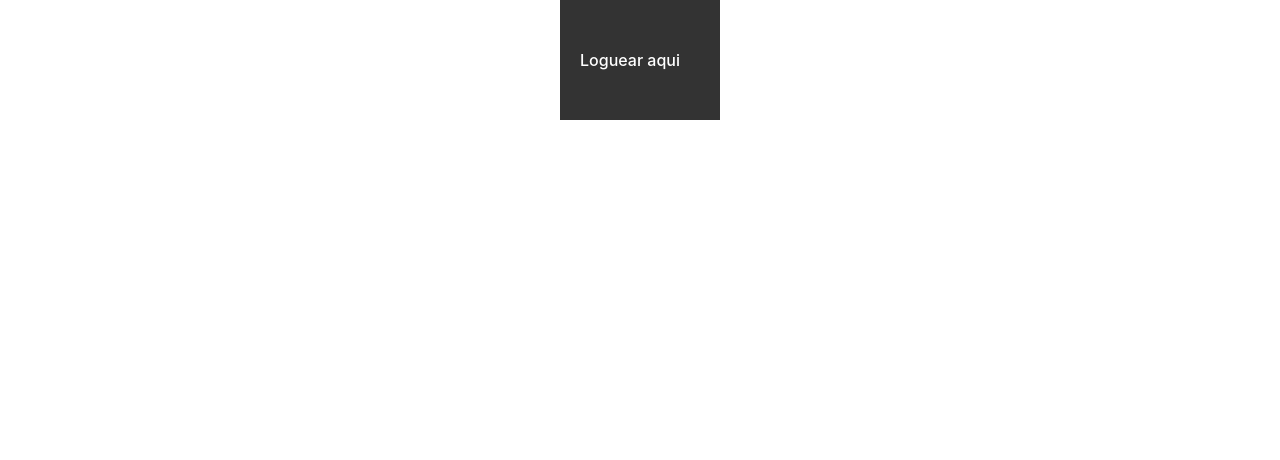
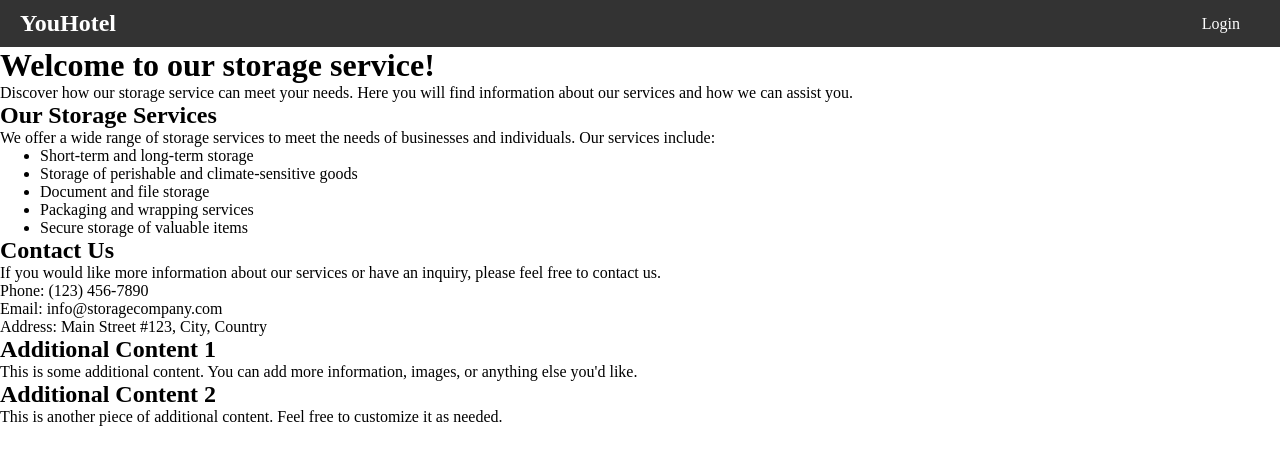
Before and after one commit to oskcarsv/front-hotel-management, a React (Vite) app: page / in a window 1280 px wide. Shown: the top 460 px of the page. Built offline with nearby package versions, Linux system fonts and the light colour scheme.

Commit message:
Update Navbar component styles and add title to main page

```diff
--- a/src/App.jsx
+++ b/src/App.jsx
@@ -1,3 +1,4 @@
+/* eslint-disable no-unused-vars */
 import {
   BrowserRouter as Router,
   Routes,
--- a/src/components/navbars/Navbar.jsx
+++ b/src/components/navbars/Navbar.jsx
@@ -1,26 +1,33 @@
 import "../styles/Navbar.css";
+import "../styles/Variables.css";
 
 export const Navbar = () => {
   var saved = localStorage.getItem("user");
 
   const handleLogout = () => {
-    localStorage.removeItem('user');
+    localStorage.removeItem("user");
     saved = null;
-    window.location.href = './'
-  }
+    window.location.href = "./";
+  };
 
   return (
     <nav className="navbar">
-      <div className="navbar-logo imgNav">
-        <div className="imgNav"></div>
+      <div className="tittle-">
+        <h1>YouHotel</h1>
       </div>
+
       <ul className="navbar-links">
-        {
-         saved == null? (<li><a href="/auth">Loguear aqui</a></li>):(<li><a href="#" onClick={handleLogout}>Salir</a></li>)
-
-        }
-        {/* <li><a href="/auth">Loguear aqui</a></li>
-        <li><a href="#">Acceder</a></li> */}
+        {saved == null ? (
+          <li>
+            <a href="/auth">Login</a>
+          </li>
+        ) : (
+          <li>
+            <a href="#" onClick={handleLogout}>
+              Salir
+            </a>
+          </li>
+        )}
       </ul>
     </nav>
   );
--- /dev/null
+++ b/src/components/styles/Variables.css
@@ -0,0 +1,21 @@
+@import url('https://fonts.googleapis.com/css2?family=League+Spartan:wght@100..900&display=swap');
+
+
+:root {
+    /*Colors*/
+    --black: black;
+    --beige: #FFFBF5;
+    --blue: #27374D;
+
+    /*primary font*/
+    --primary-font: 'League Spartan', sans-serif;
+    --primary-font-size: 65px;
+    --primary-font-weight: bold;
+    --primary-font-color: var(--blue);
+
+    /*secondary font*/
+    --secondary-font: 'League Spartan', sans-serif;
+    --secondary-font-size: 30px;
+    --secondary-font-weight: normal;
+    --secondary-font-color: var(--blue);
+}
--- a/src/index.css
+++ b/src/index.css
@@ -1,4 +1,8 @@
-:root {
+* {
+  margin: 0px;
+}
+
+  /* :root {
     font-family: Inter, system-ui, Avenir, Helvetica, Arial, sans-serif;
     line-height: 1.5;
     font-weight: 400;
@@ -24,7 +28,6 @@ a:hover {
 
   body {
     margin: 0;
-  /* display: flex; */
     place-items: center;
     min-width: 320px;
     min-height: 100vh;
@@ -65,4 +68,4 @@ button:focus-visible {
     button {
       background-color: #f9f9f9;
     }
-}
+  } */
--- a/src/pages/main/mainPage.jsx
+++ b/src/pages/main/mainPage.jsx
@@ -1,4 +1,3 @@
-import React from "react";
 import { Navbar } from "../../components/navbars/Navbar";
 import { LoadingSpinner } from "../../components/LoadingSpinner";
 import { Content } from "../../components/dashboard/Content";
@@ -18,6 +17,7 @@ export const MainPage = () => {
     <div className="main-container">
       <Navbar />
       <div className="main-content">
+        <Content text={text} />
       </div>
     </div>
   );
```
Also changed, not shown: src/components/styles/var.css (deleted). Lines whose indentation alone changed are shown as unchanged.
